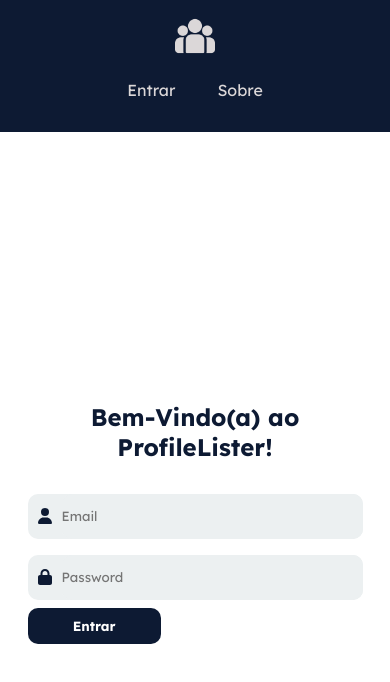
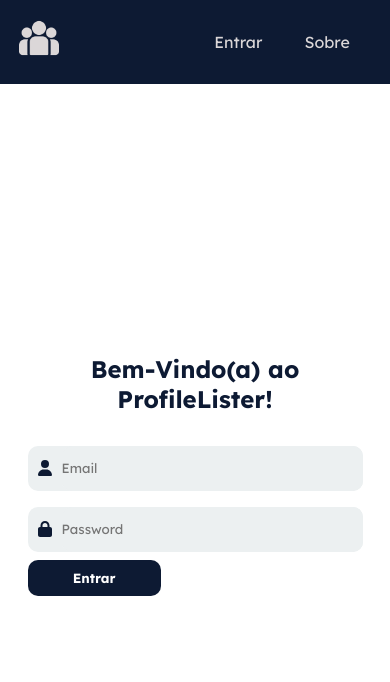
Before and after one commit to Matheuz233/ProfileLister, a React (Vite) app: page / in a window 390 px wide. Shown: the top 682 px of the page. Built offline with nearby package versions, Linux system fonts and the light colour scheme.

Commit message:
refactor: :recycle: Reafatoração no Componente NavBar

```diff
--- a/src/components/Navbar/Navbar.jsx
+++ b/src/components/Navbar/Navbar.jsx
@@ -1,24 +1,53 @@
 import { NavLink } from "react-router-dom";
-
+import { useContext } from "react";
+import { FontAwesomeIcon } from "@fortawesome/react-fontawesome";
+import { faArrowRightFromBracket } from "@fortawesome/free-solid-svg-icons";
 import Logo from "../../assets/logo.png";
-
+import { AuthContext } from "../../context/AuthContext";
 import styles from "./Navbar.module.css";
 
 const Navbar = () => {
+  const { user, logout } = useContext(AuthContext);
+
+  const handleLogout = () => {
+    logout();
+  };
+
   return (
     <nav className={styles.navbar}>
+      {!user ? (
         <NavLink to="/" className={styles.logo}>
-        <img src={Logo} alt="Imagem da Logo" />
+          <img src={Logo} alt="Logo" />
           <h1>ProfileLister</h1>
         </NavLink>
+      ) : (
+        <div className={styles.logo}>
+          <img src={Logo} alt="Logo" />
+          <h1>ProfileLister</h1>
+        </div>
+      )}
 
       <ul className={styles.links_list}>
+        {!user ? (
+          <>
             <li>
               <NavLink to="/">Entrar</NavLink>
             </li>
             <li>
               <NavLink to="/about">Sobre</NavLink>
             </li>
+          </>
+        ) : (
+          <li>
+            <NavLink to="/" onClick={handleLogout}>
+              Sair
+              <FontAwesomeIcon
+                className={styles.logout_icon}
+                icon={faArrowRightFromBracket}
+              />
+            </NavLink>
+          </li>
+        )}
       </ul>
     </nav>
   );
--- a/src/components/Navbar/Navbar.module.css
+++ b/src/components/Navbar/Navbar.module.css
@@ -45,14 +45,12 @@
   border-color: #dbd7d8;
 }
 
+.logout_icon {
+  margin-left: 10px;
+}
+
 /* Design Responsivo */
 @media screen and (max-width: 767px) {
-  .navbar {
-    flex-direction: column;
-    justify-content: center;
-    align-items: center;
-  }
-
   .logo h1 {
     display: none;
   }
```
Lines whose indentation alone changed are shown as unchanged.
